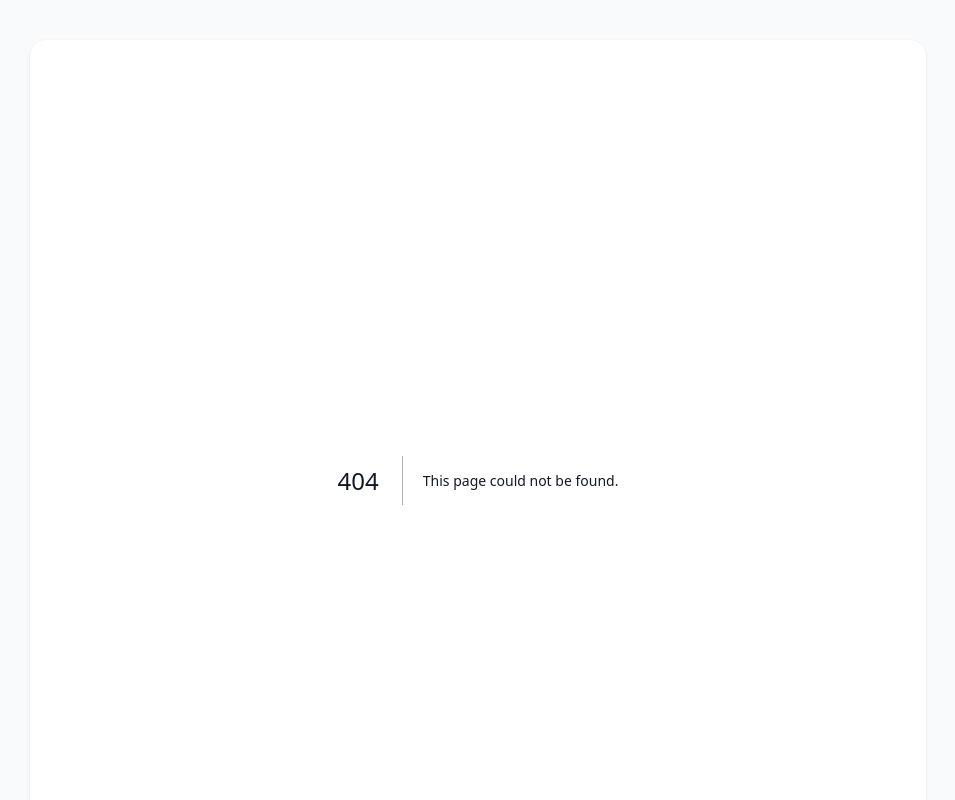
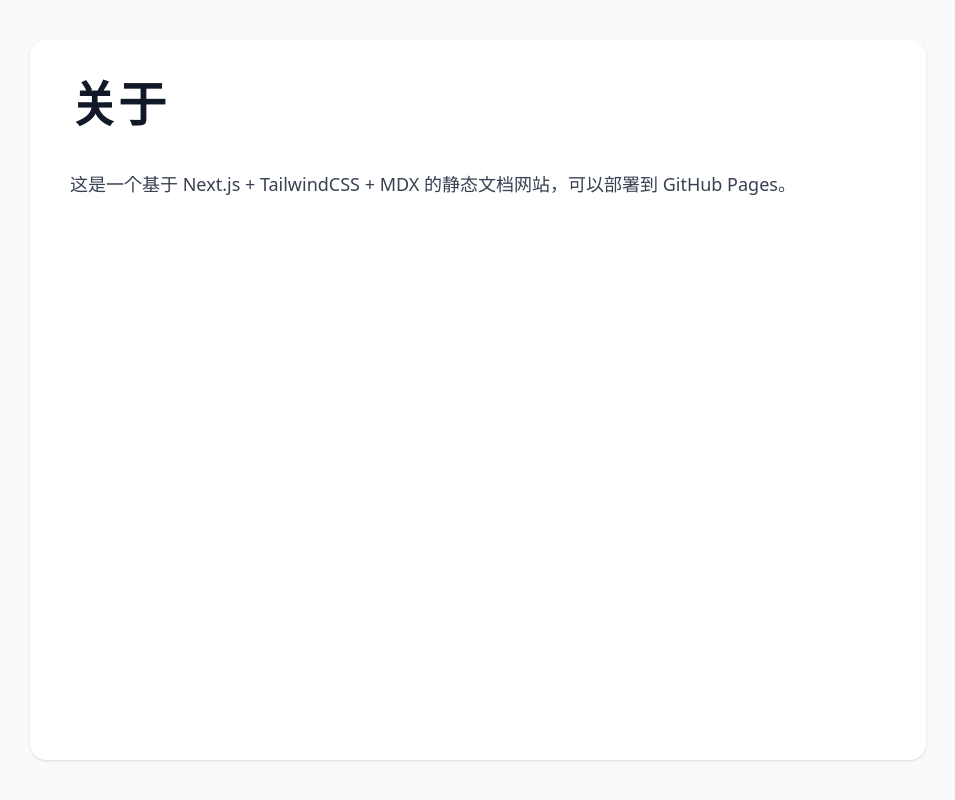
Before and after one commit to JinbaoWeb/jinbaoweb.github.io, a Next.js app: page /about in a window 1280 px wide. Before the commit this address had no page. Shown: the top 800 px of the page, without its empty margins (162-1117 px from the left). Built offline with nearby package versions, Linux system fonts and the light colour scheme.

Commit message:
Create about.mdx

```diff
--- /dev/null
+++ b/pages/about.mdx
@@ -0,0 +1,3 @@
+# 关于
+
+这是一个基于 Next.js + TailwindCSS + MDX 的静态文档网站，可以部署到 GitHub Pages。
```
